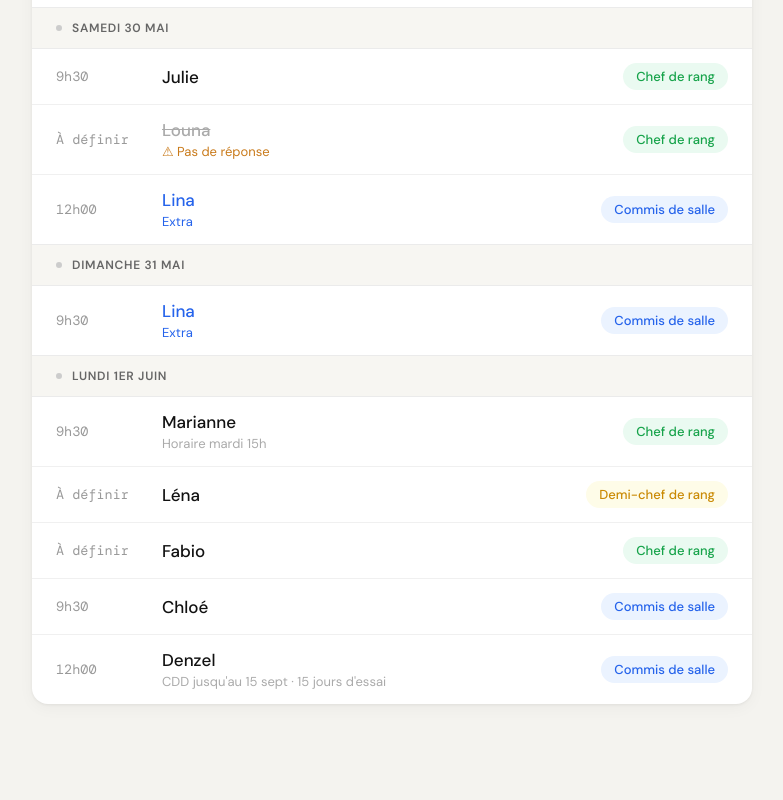
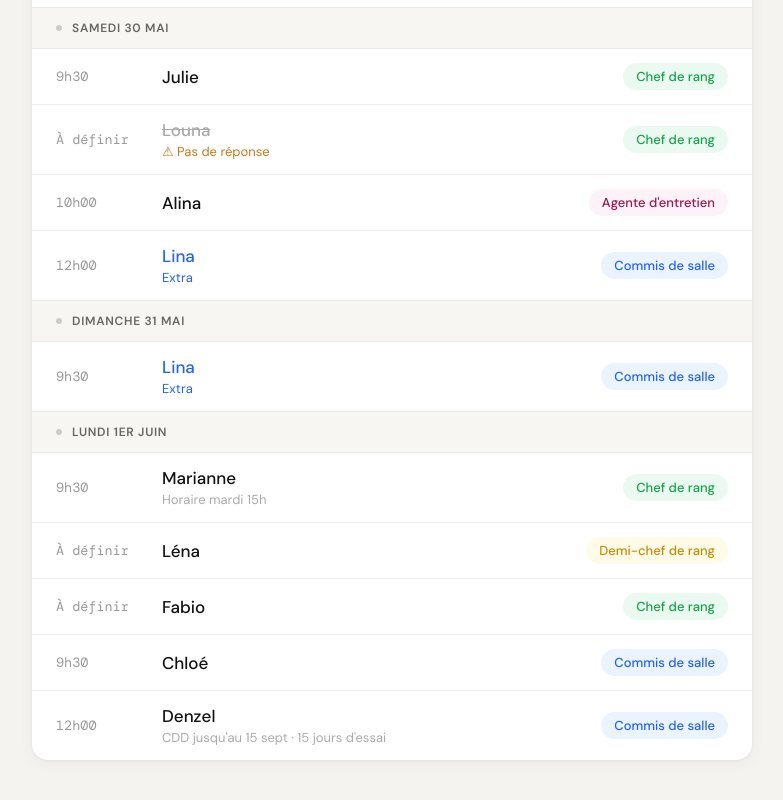
Before and after one commit to cvnissachic-dotcom/Essais-salle, a plain HTML site: page index.html in a window 1280 px wide. Shown: the part 1073-1873 px from the top of the page, without its empty margins (248-1031 px from the left). Before the commit the page ends 1825 px from the top, so only its background shows below. Drawn offline with nearby package versions, Linux system fonts and the light colour scheme.

Commit message:
index.html

```diff
--- a/index.html
+++ b/index.html
@@ -31,6 +31,7 @@
   .badge-commis { background: #EBF3FF; color: #2563EB; }
   .badge-cdr { background: #EAFAF1; color: #16A34A; }
   .badge-demichef { background: #FEFCE8; color: #CA8A04; }
+  .badge-entretien { background: #FDF2F8; color: #9D174D; }
   .divider { height: 1px; background: #EBEBEB; }
 </style>
 </head>
@@ -81,6 +82,7 @@
       <div class="day-header"><div class="day-dot"></div><span>Samedi 30 mai</span></div>
       <div class="row"><div class="time">9h30</div><div class="person"><div class="person-name">Julie</div></div><span class="badge badge-cdr">Chef de rang</span></div>
       <div class="row"><div class="time">À définir</div><div class="person"><div class="person-name"><span style="text-decoration:line-through;color:#AAA;">Louna</span></div><div class="person-note warn">⚠ Pas de réponse</div></div><span class="badge badge-cdr">Chef de rang</span></div>
+      <div class="row"><div class="time">10h00</div><div class="person"><div class="person-name">Alina</div></div><span class="badge badge-entretien">Agente d'entretien</span></div>
       <div class="row"><div class="time">12h00</div><div class="person"><div class="person-name" style="color:#2563EB;">Lina</div><div class="person-note" style="color:#2563EB;">Extra</div></div><span class="badge badge-commis">Commis de salle</span></div>
     </div>
 
```
